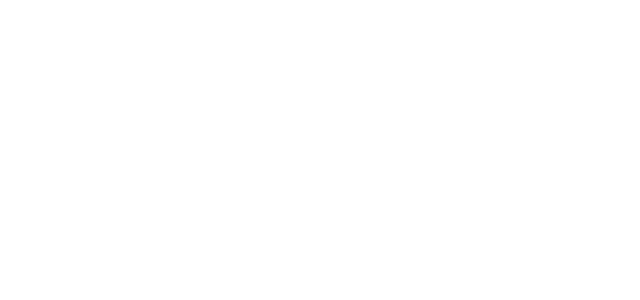
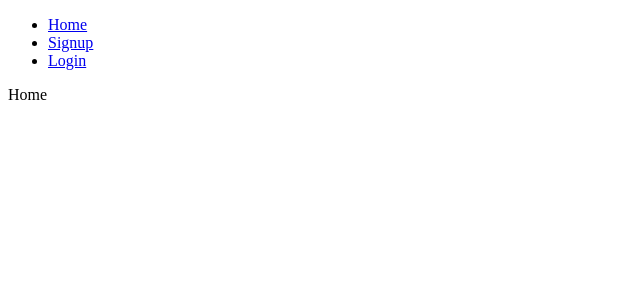
Before and after one commit to TaylorNg95/finch-recruiting, a React (Vite) app in the folder client/: page / in a window 1280 px wide. Shown: the top 300 px of the page, without its empty margins (0-640 px from the left). Built offline with nearby package versions, Linux system fonts and the light colour scheme.

Commit message:
adds routes and components for Home, Signup and Login

```diff
--- a/client/src/App.jsx
+++ b/client/src/App.jsx
@@ -1,12 +1,19 @@
 import React from "react"
 import {BrowserRouter, Routes, Route} from 'react-router-dom'
+import NavBar from "./components/navigation/NavBar"
+import Home from "./components/Home"
+import Signup from "./components/sessions/Signup"
+import Login from "./components/sessions/Login"
 
 function App() {
 
   return (
     <BrowserRouter>
+      <NavBar />
       <Routes>
-        <Route path='' element=''/>
+        <Route path='/' element={<Home />}/>
+        <Route path='/signup' element={<Signup />}/>
+        <Route path='/login' element={<Login />}/>
       </Routes>
     </BrowserRouter>
   )
--- /dev/null
+++ b/client/src/components/Home.jsx
@@ -0,0 +1,9 @@
+import React from 'react'
+
+function Home() {
+  return (
+    <div>Home</div>
+  )
+}
+
+export default Home
--- /dev/null
+++ b/client/src/components/navigation/NavBar.jsx
@@ -0,0 +1,14 @@
+import React from 'react'
+import { Link } from 'react-router-dom'
+
+function NavBar() {
+  return (
+    <ul>
+        <li><Link to='/'>Home</Link></li>
+        <li><Link to='/signup'>Signup</Link></li>
+        <li><Link to='/login'>Login</Link></li>
+    </ul>
+  )
+}
+
+export default NavBar
--- /dev/null
+++ b/client/src/components/sessions/Login.jsx
@@ -0,0 +1,9 @@
+import React from 'react'
+
+function Login() {
+  return (
+    <div>Login</div>
+  )
+}
+
+export default Login
--- /dev/null
+++ b/client/src/components/sessions/Signup.jsx
@@ -0,0 +1,9 @@
+import React from 'react'
+
+function Signup() {
+  return (
+    <div>Signup</div>
+  )
+}
+
+export default Signup
```
